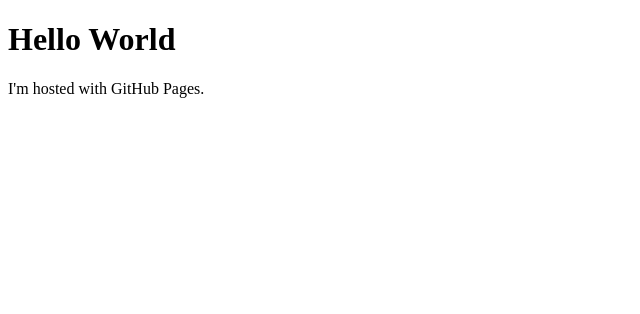
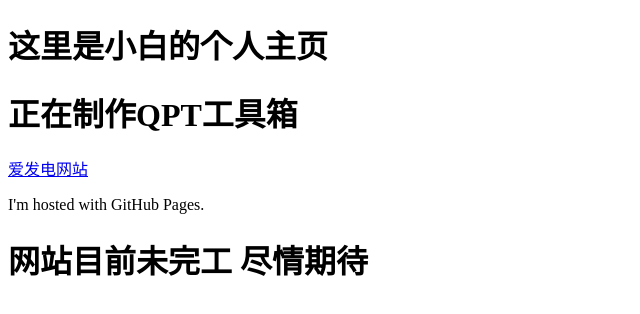
Before and after one commit to ShiXiaoBai0515/ShiXiaoBai0515.github.io, a plain HTML site: page index.html in a window 1280 px wide. Shown: the whole page, without its empty margins (0-640 px from the left). Drawn offline with Linux system fonts and the light colour scheme.

Commit message:
Update index.html

```diff
--- a/index.html
+++ b/index.html
@@ -1,7 +1,13 @@
 <!DOCTYPE html>
 <html>
+  <head>
+    <title>小白个人主页</title>
+  </head>
 <body>
-<h1>Hello World</h1>
+<h1>这里是小白的个人主页</h1>
+<h1>正在制作QPT工具箱</h1>
+<a href="https://afdian.net/@QPTgongjuxiang?tab=feed">爱发电网站</a>
 <p>I'm hosted with GitHub Pages.</p>
+<h1>网站目前未完工 尽情期待</h1>
 </body>
 </html>
```
